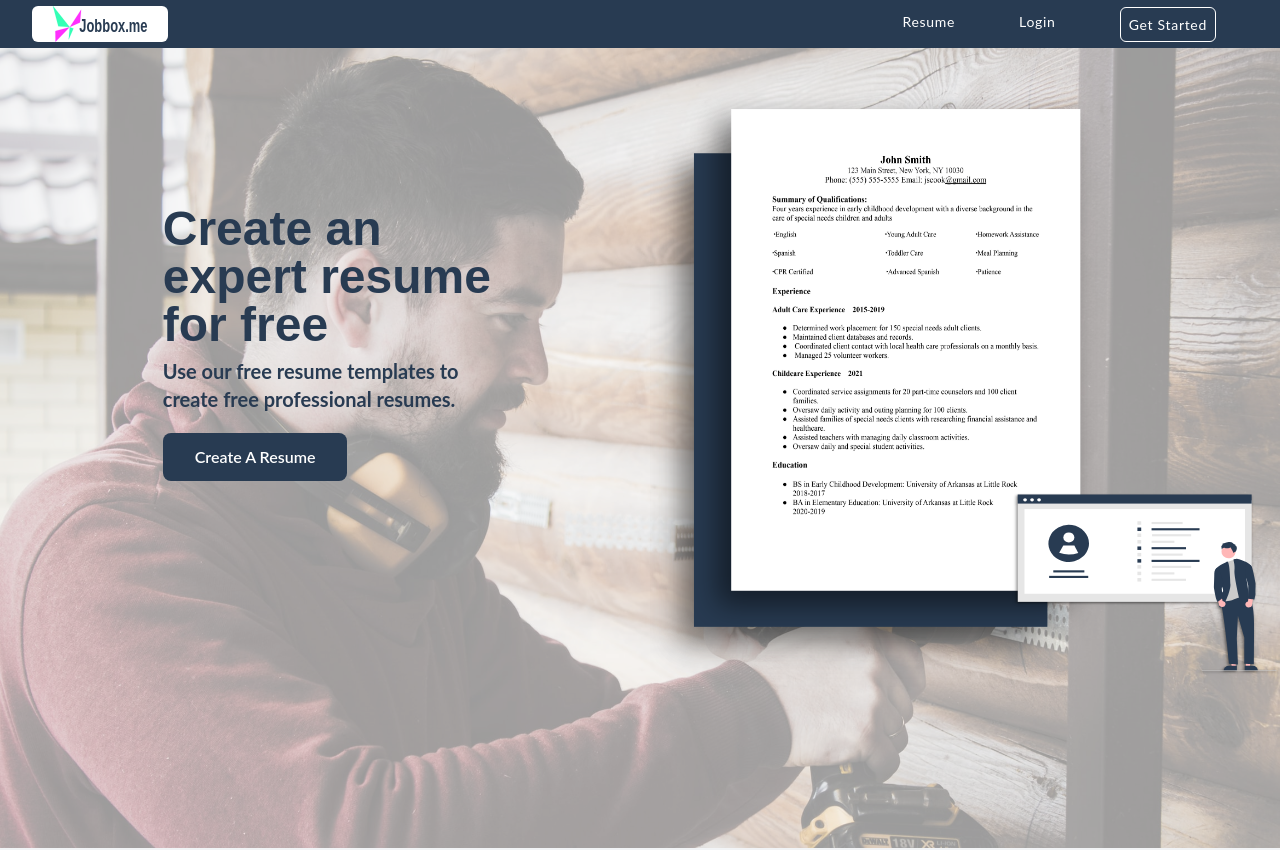
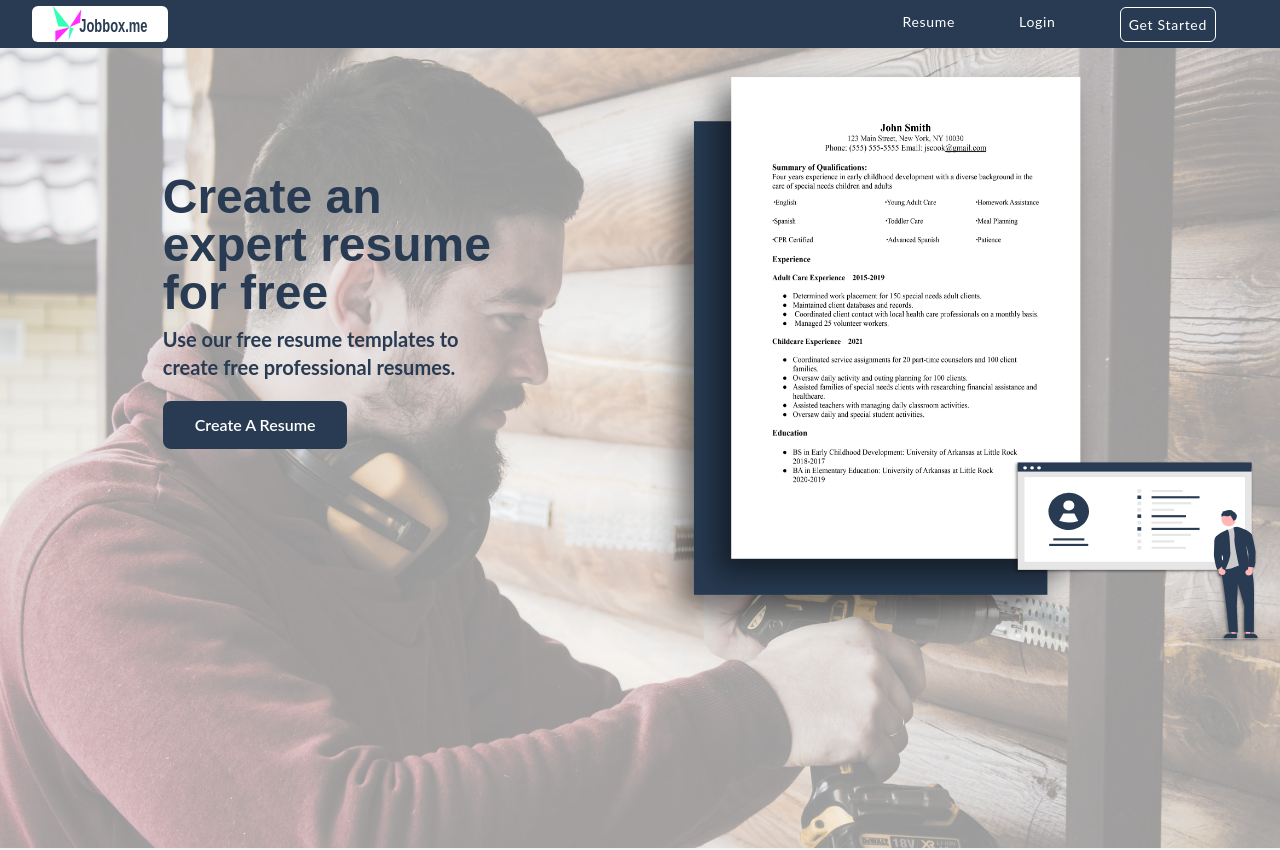
Before and after one commit to gccornejo441/Jobbox, a Next.js app: page / in a window 1280 px wide. Shown: the top 850 px of the page. Built offline with nearby package versions, Linux system fonts and the light colour scheme; no server answers.

Commit message:
fixing layout on header spacing

```diff
--- a/components/main/mainBody.js
+++ b/components/main/mainBody.js
@@ -13,7 +13,7 @@ const MainBody = () => {
             <div className="flex flex-col relative">
                 <div className="bg-hero-pattern bg-cover bg-center h-screen flex justify-center">
                     <div className="bg-gray-50 bg-opacity-60 w-full flex justify-center">
-                        <div className="flex self-center flex-col lg:flex-row px-5 sm:pr-0 w-full">
+                        <div className="flex self-center mb-16 sm:mb-18 flex-col lg:flex-row px-5 sm:pr-0 w-full">
                             <div className="text-regal-blue lg:w-1/2">
                                 <div className="lg:px-16 xl:w-3/4 mx-auto sm:mb-8 md:mb-0 md:mt-36">
                                     <h1 className="text-left font-extrabold text-2xl sm:text-4xl lg:text-5xl font-sans leading-normal">Create an expert resume for free</h1>
```
